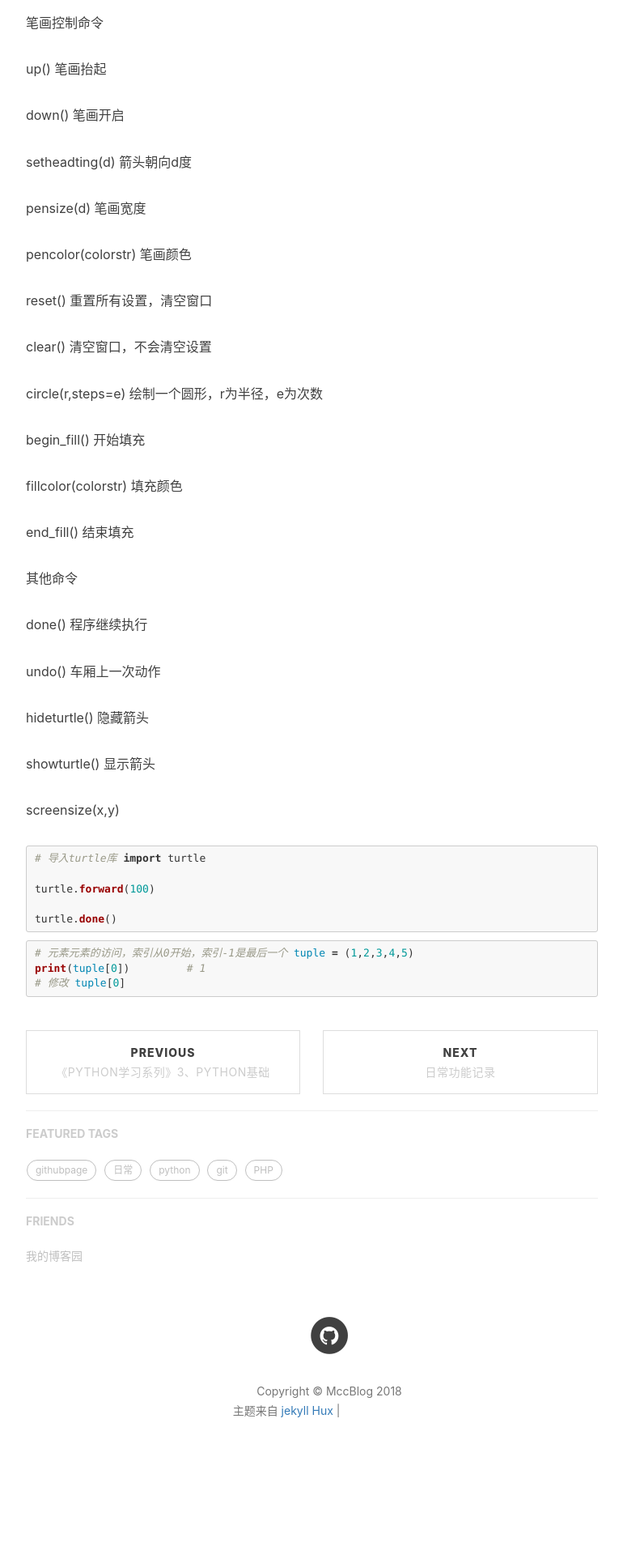
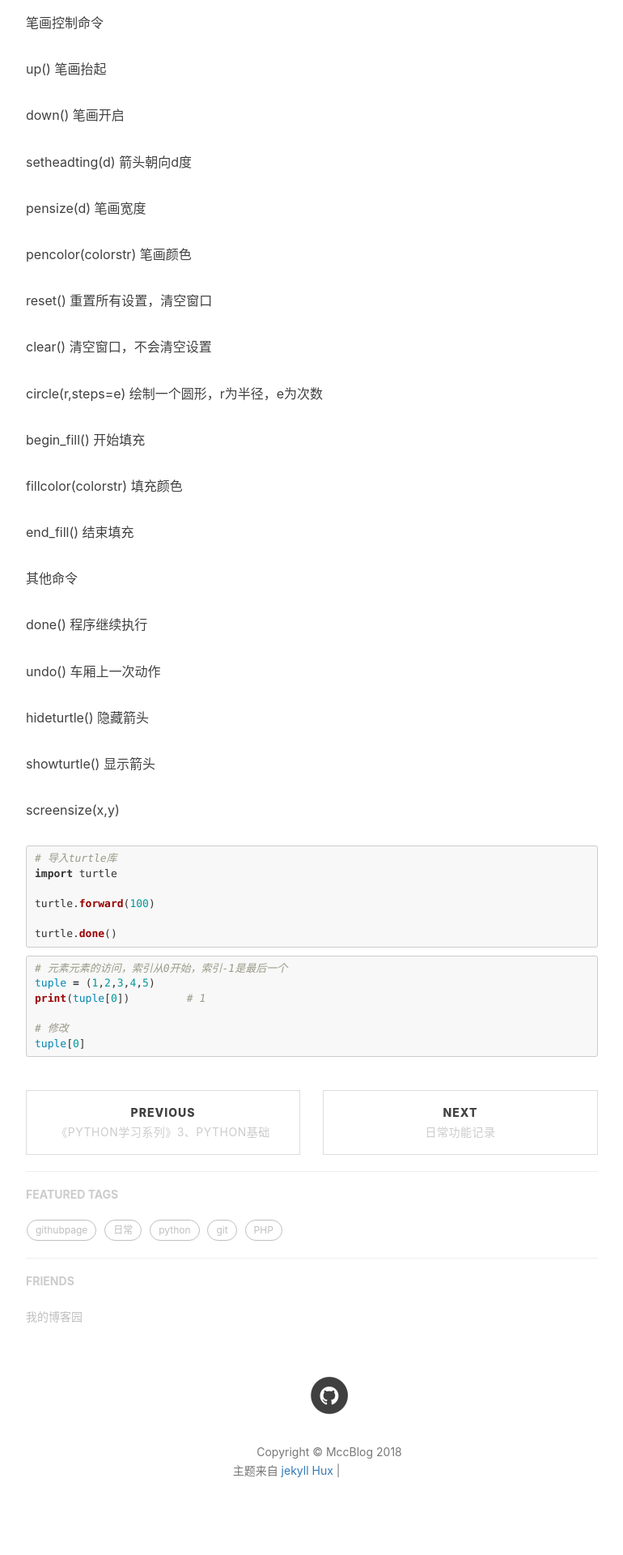
Before and after one commit to mengchenchen/mengchenchen.github.io, a Jekyll site: the page built from _posts/2018-06-20-五、python基础《Python学习系列》 - 副本.md, in a window 1280 px wide. Shown: the part 926-2846 px from the top of the page at 81% size, without its empty margins (233-1003 px from the left). Built offline with Jekyll 4.4.1, drawn with Linux system fonts in a browser that asks for light colours; nearby versions of some CDN libraries; our own code applies the rules of GitHub Pages for plain Markdown files; comment, search, counter and statistics services are not loaded; before the commit the page ends 2772 px from its top, so only the background shows below that; grey boxes are pictures that could not be loaded.

Commit message:
Update syntax.css

```diff
--- a/css/syntax.css
+++ b/css/syntax.css
@@ -2,7 +2,7 @@
 /* from http://stackoverflow.com/a/23393920 */
 
 .highlight pre code * {
-  white-space: nowrap;    // this sets all children inside to nowrap
+  white-space: none;    // this sets all children inside to nowrap
 }
 
 .highlight pre {
```
